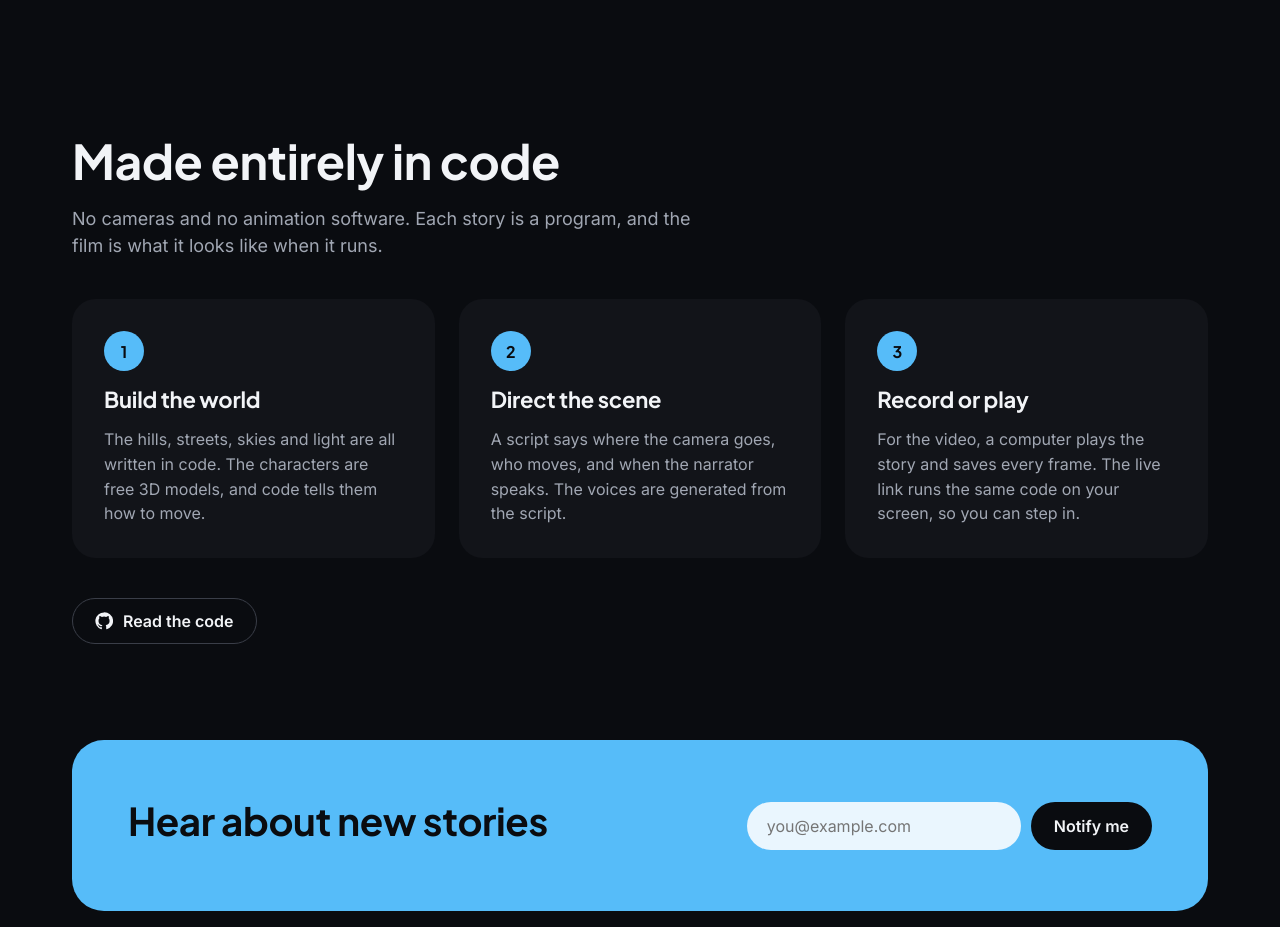
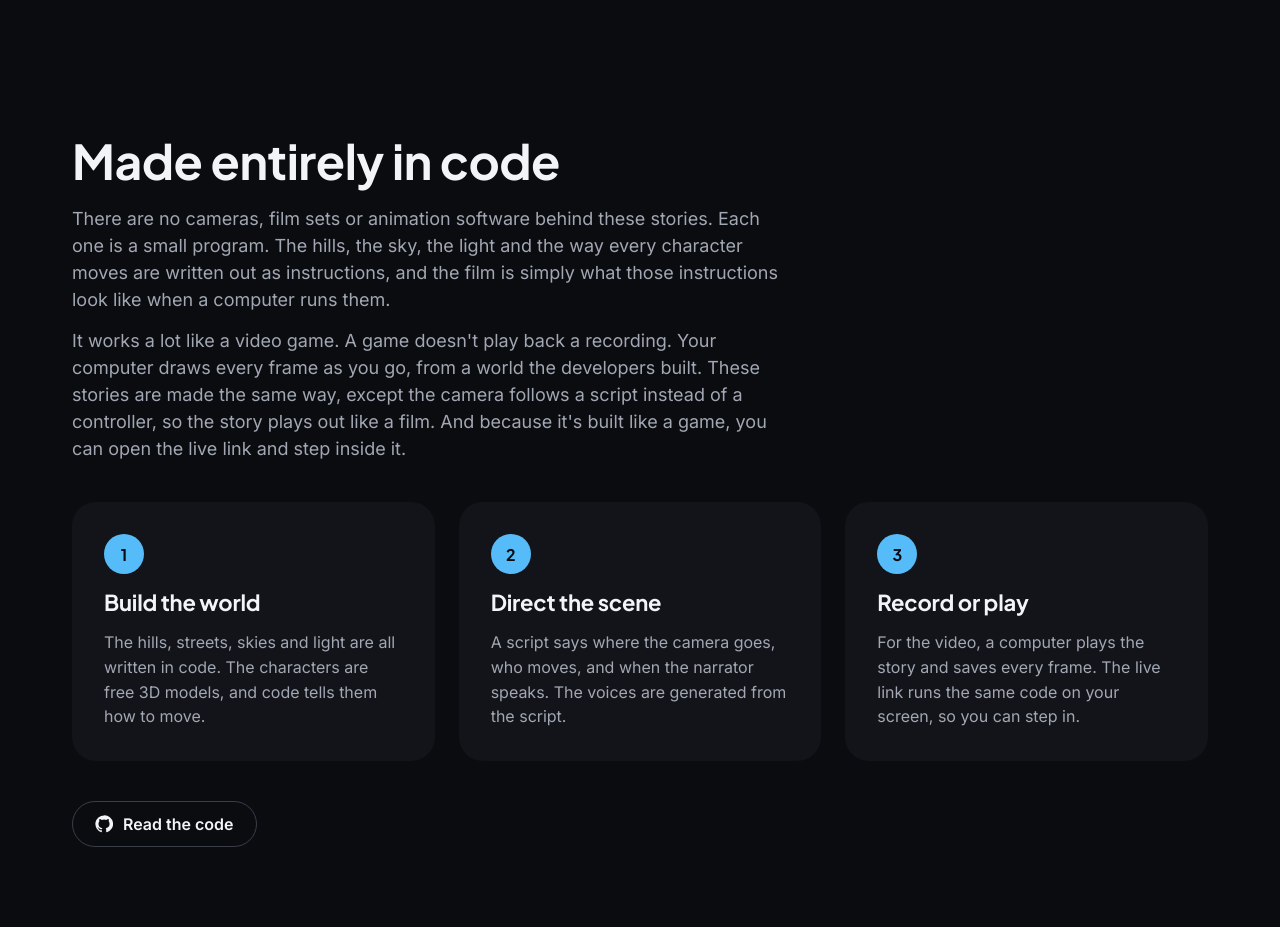
Before and after one commit to toneflix/stories, a Next.js app in the folder site/: page / in a window 1280 px wide. Shown: the part 2280-3207 px from the top of the page. Built offline with nearby package versions, Linux system fonts and the light colour scheme; no server answers.

Commit message:
feat: explain the made-in-code idea with a video game comparison

```diff
--- a/site/src/app/globals.css
+++ b/site/src/app/globals.css
@@ -513,7 +513,7 @@ input {
   display: flex;
   flex-direction: column;
   gap: 14px;
-  max-width: 640px;
+  max-width: 720px;
 }
 
 .section-head p {
--- a/site/src/app/page.tsx
+++ b/site/src/app/page.tsx
@@ -120,7 +120,17 @@ export default function Home() {
       <section id="code" className="wrap how">
         <div className="section-head">
           <h2>Made entirely in code</h2>
-          <p className="muted">No cameras and no animation software. Each story is a program, and the film is what it looks like when it runs.</p>
+          <p className="muted">
+            There are no cameras, film sets or animation software behind these stories. Each one is a small program.
+            The hills, the sky, the light and the way every character moves are written out as instructions, and the
+            film is simply what those instructions look like when a computer runs them.
+          </p>
+          <p className="muted">
+            It works a lot like a video game. A game doesn&apos;t play back a recording. Your computer draws every frame
+            as you go, from a world the developers built. These stories are made the same way, except the camera
+            follows a script instead of a controller, so the story plays out like a film. And because it&apos;s built
+            like a game, you can open the live link and step inside it.
+          </p>
         </div>
         <ol className="code-steps">
           <li className="card">
```
